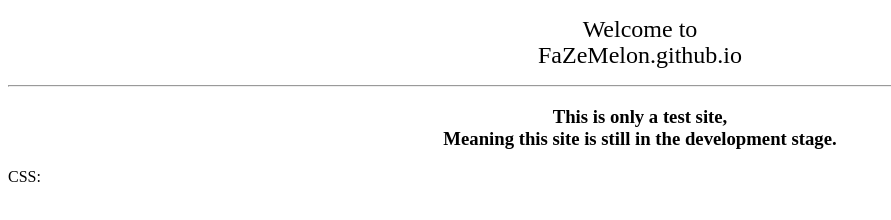
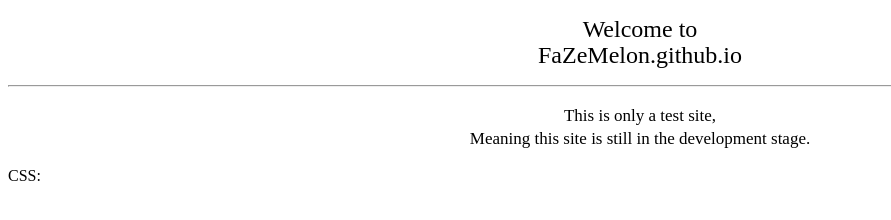
Before and after one commit to FaZeMelon/FaZeMelon.github.io, a plain HTML site: page index.html in a window 1280 px wide. Shown: the whole page, without its empty margins (0-891 px from the left). Drawn offline with Linux system fonts and the light colour scheme; a web font is replaced by a local one.

Commit message:
Update index.html

```diff
--- a/index.html
+++ b/index.html
@@ -146,7 +146,7 @@ pre.cursive3 {
 		</center>
         	<hr>
         	<center>
-        		<h3 class="monospace"> This is only a test site, <br> Meaning this site is still in the development stage. </h3>
+        		<h3 class="cursive3"> This is only a test site, <br> Meaning this site is still in the development stage. </h3>
 		</center>
 		<!-- Message to self, these are fonts leave these at the bottom. -->
 		<link rel="stylesheet" type="text/css" href="//fonts.googleapis.com/css?family=Aguafina+Script" />
```
Lines whose indentation alone changed are shown as unchanged.
